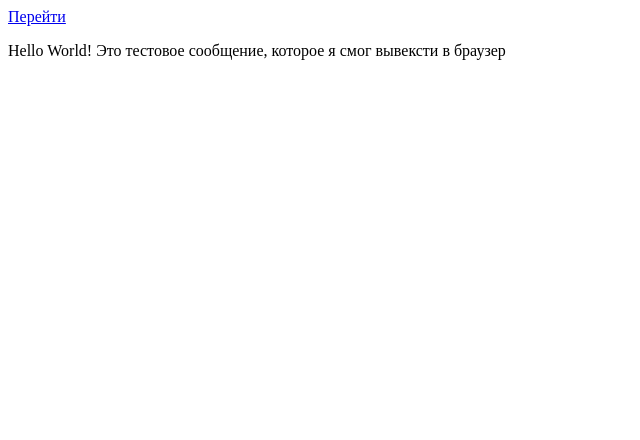
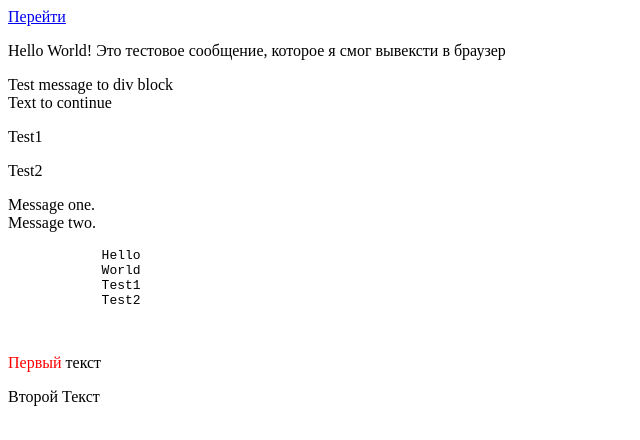
Before and after one commit to Mrrebrik-code/learn-html-css-reactjs, a plain HTML site: page index.html in a window 1280 px wide. Shown: the whole page, without its empty margins (0-640 px from the left). Drawn offline with Linux system fonts and the light colour scheme.

Commit message:
- elements group

```diff
--- a/index.html
+++ b/index.html
@@ -10,6 +10,21 @@
     <body>
         <a href="newpage.html">Перейти</a>
         <p>Hello World! Это тестовое сообщение, которое я смог вывексти в браузер</p>
+        <div>Test message to div block</div>
+        <div>Text to continue</div>
+        <p>Test1</p>
+        <p>Test2</p>
+        <p>Message one.<br/>Message two.</p>
+        <pre>
+            Hello
+            World
+            Test1
+            Test2
+
+        </pre>
+
+        <p><span style="color:red">Первый</span> текст</p>
+        <p><span>Второй</span> Текст</p>
     </body>
 
 </html>
```
